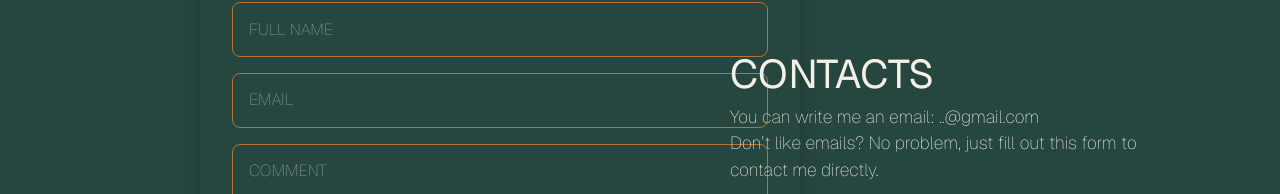
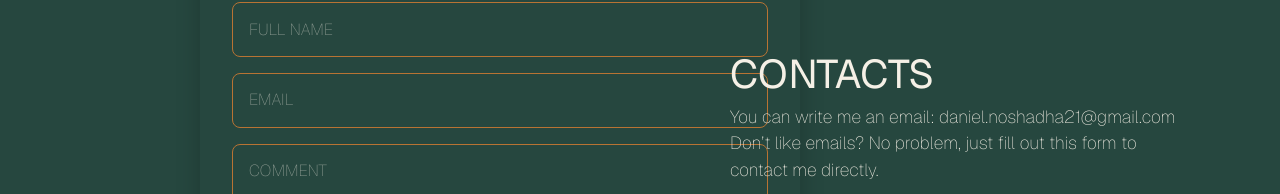
Before and after one commit to SiR-21/minimal, a React (Vite) app: page /contacts in a window 1280 px wide. Shown: the part 347-541 px from the top of the page. Built offline with nearby package versions, Linux system fonts and the light colour scheme.

Commit message:
Text change

```diff
--- a/src/Contacts.jsx
+++ b/src/Contacts.jsx
@@ -98,7 +98,7 @@ const Contact = () => {
 
       <div className="contacts-container">
         <h2>CONTACTS</h2>
-        <p>You can write me an email: ..@gmail.com</p>
+        <p>You can write me an email: daniel.noshadha21@gmail.com</p>
         <p>
           Don’t like emails? No problem, just fill out this form to contact me
           directly.
```
